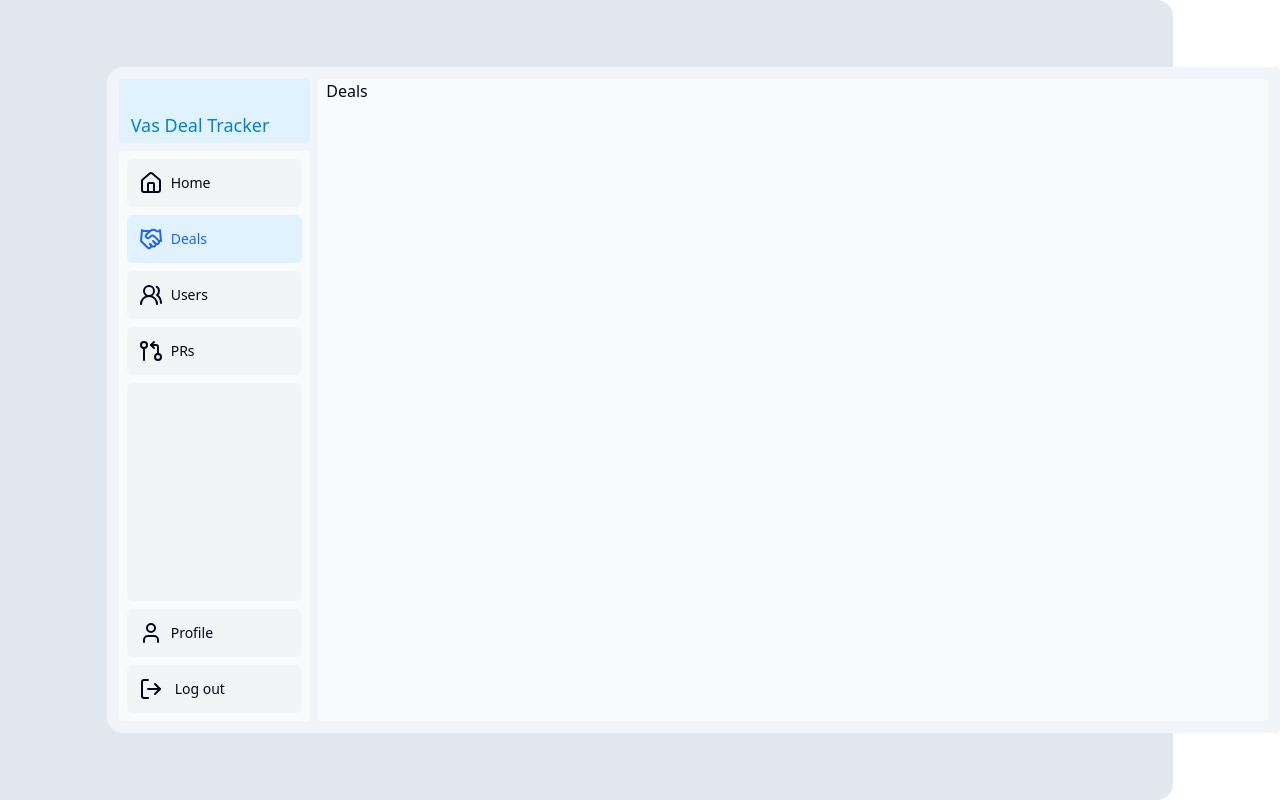
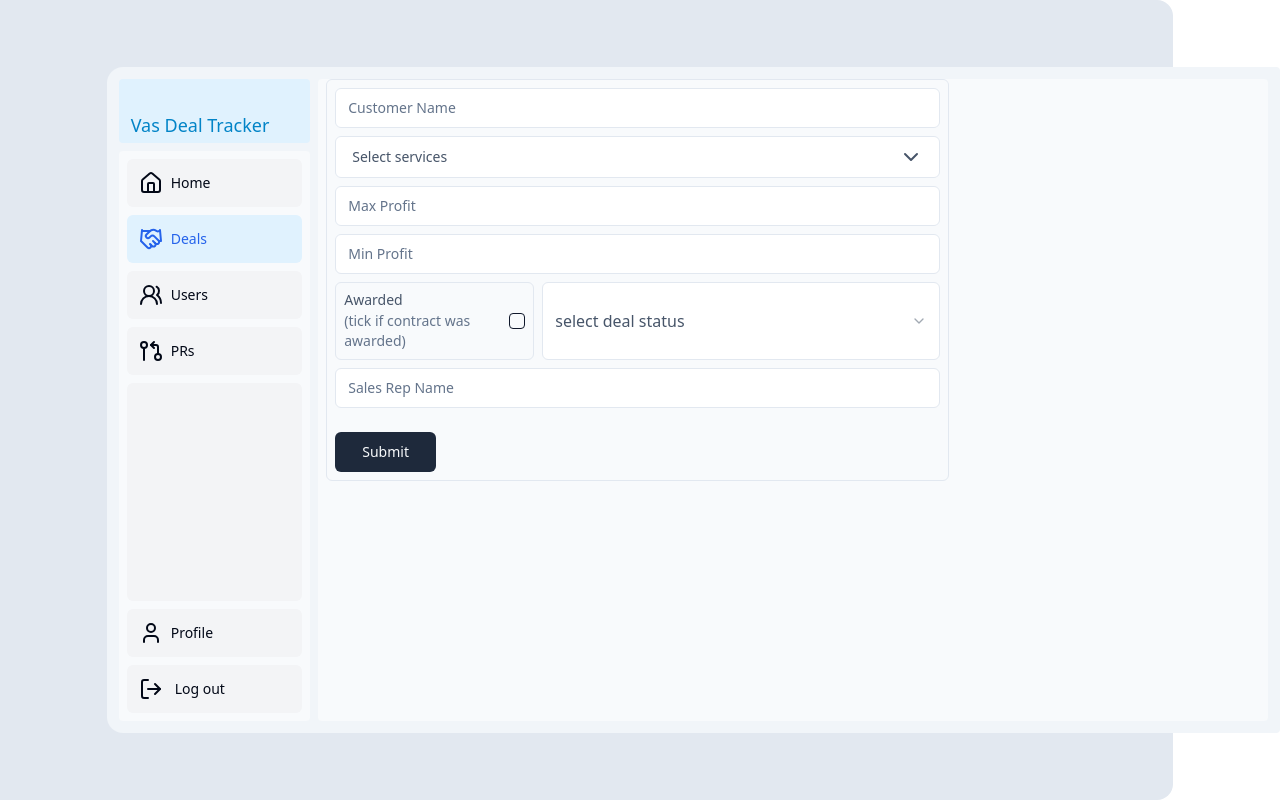
Before and after one commit to ekefan/pre-sales-deal-tracker, a Next.js app in the folder frontend/: page /dashboard/deals in a window 1280 px wide. Built offline with nearby package versions, Linux system fonts and the light colour scheme.

Commit message:
deal-dashboard: filter deals form

```diff
--- a/frontend/app/dashboard/deals/page.tsx
+++ b/frontend/app/dashboard/deals/page.tsx
@@ -1,3 +1,11 @@
-export default async function Page() {
-    return <>Deals</>
+import { FilterDealsForm } from "@/components/deals/filterForm";
+
+export default function Page() {
+  return (
+    <>
+      <div className="md:w-4/5 lg:w-4/6">
+        <FilterDealsForm />
+      </div>
+    </>
+  );
 }
```
